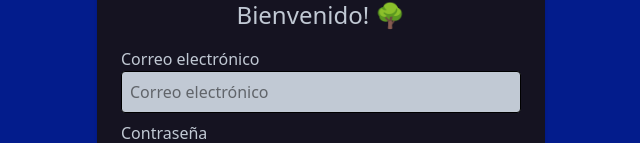
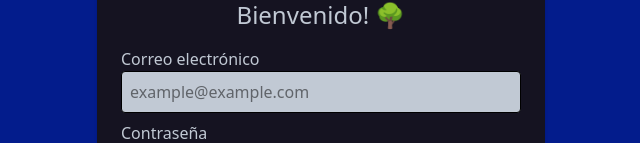
Before and after one commit to GaelFdzz/iotApp, a React (Vite) app: page /login in a window 1280 px wide. Shown: the part 308-451 px from the top of the page, without its empty margins (319-959 px from the left). Built offline with nearby package versions, Linux system fonts and the light colour scheme.

Commit message:
Correccion de estilos

```diff
--- a/src/Layout/Header.tsx
+++ b/src/Layout/Header.tsx
@@ -5,8 +5,8 @@ function Header() {
                 <div className="flex gap-2 justify-center items-center">
                     <img src="https://unavatar.io/x/starlink" alt="Logo de compania" className="w-10 h-10 rounded-3xl transition delay-150 duration-300 ease-in-out hover:-translate-y-1 hover:scale-110" />
                 </div>
-                <div className="flex gap-2 justify-center items-center" onClick={()=>alert("Redireccionando al login")}>
-                    <button className="flex gap-2 justify-center items-center transition delay-150 duration-300 ease-in-out hover:-translate-y-1 hover:scale-110">
+                <div className="flex gap-2 justify-center items-center">
+                    <button className="flex gap-2 justify-center items-center transition delay-0 duration-300 ease-in-out hover:-translate-y-1 hover:scale-110">
                         <p className="text-2xl text-[#C1C9D4] font-bold">Perfil</p>
                         <img src="https://unavatar.io/x/minecraft" alt="Logo de perfil" className="w-10 h-10 rounded-3xl" />
                     </button>
--- a/src/components/MapBox.tsx
+++ b/src/components/MapBox.tsx
@@ -73,8 +73,8 @@ function MapBox() {
               <p><strong>Último riego:</strong> ${parcela.ultimo_riego}</p>
               <p><strong>Humedad:</strong> ${sensor?.humedad !== undefined ? `${sensor.humedad}%` : "N/A"}</p>
               <p><strong>Temperatura:</strong> ${sensor?.temperatura !== undefined ? `${sensor.temperatura}°C` : "N/A"}</p>
-              <p><strong>Lluvia:</strong> ${sensor?.lluvia !== undefined ? `${sensor.lluvia} ` : "N/A"}</p>
-              <p><strong>Sol:</strong> ${sensor?.sol !== undefined ? `${sensor.sol} ` : "N/A"}</p>
+              <p><strong>Lluvia:</strong> ${sensor?.lluvia !== undefined ? `${sensor.lluvia} mm` : "N/A"}</p>
+              <p><strong>Sol:</strong> ${sensor?.sol !== undefined ? `${sensor.sol} %` : "N/A"}</p>
             `
 
             // Añadir el marcador con popup
--- a/src/components/auth/Login.tsx
+++ b/src/components/auth/Login.tsx
@@ -27,7 +27,7 @@ export default function Login() {
                 <input
                     className="w-full mb-2 p-2 border rounded bg-[#C1C9D4]"
                     type="email"
-                    placeholder="Correo electrónico"
+                    placeholder="example@example.com"
                     value={email}
                     onChange={(e) => setEmail(e.target.value)}
                 />
--- a/src/components/auth/Register.tsx
+++ b/src/components/auth/Register.tsx
@@ -34,7 +34,7 @@ export default function Register() {
                 <input
                     className="w-full mb-2 p-2 border rounded bg-[#C1C9D4]"
                     type="email"
-                    placeholder="Correo electrónico"
+                    placeholder="example@example.com"
                     value={email}
                     onChange={(e) => setEmail(e.target.value)}
                 />
--- a/vite.config.ts
+++ b/vite.config.ts
@@ -3,7 +3,7 @@ import react from '@vitejs/plugin-react'
 import tailwindcss from '@tailwindcss/vite'
 
 export default defineConfig({
-  plugins: [react(), tailwindcss(), require('tailwind-scrollbar-hide')],
+  plugins: [react(), tailwindcss()],
   server: {
     proxy: {
       '/api': {
```
